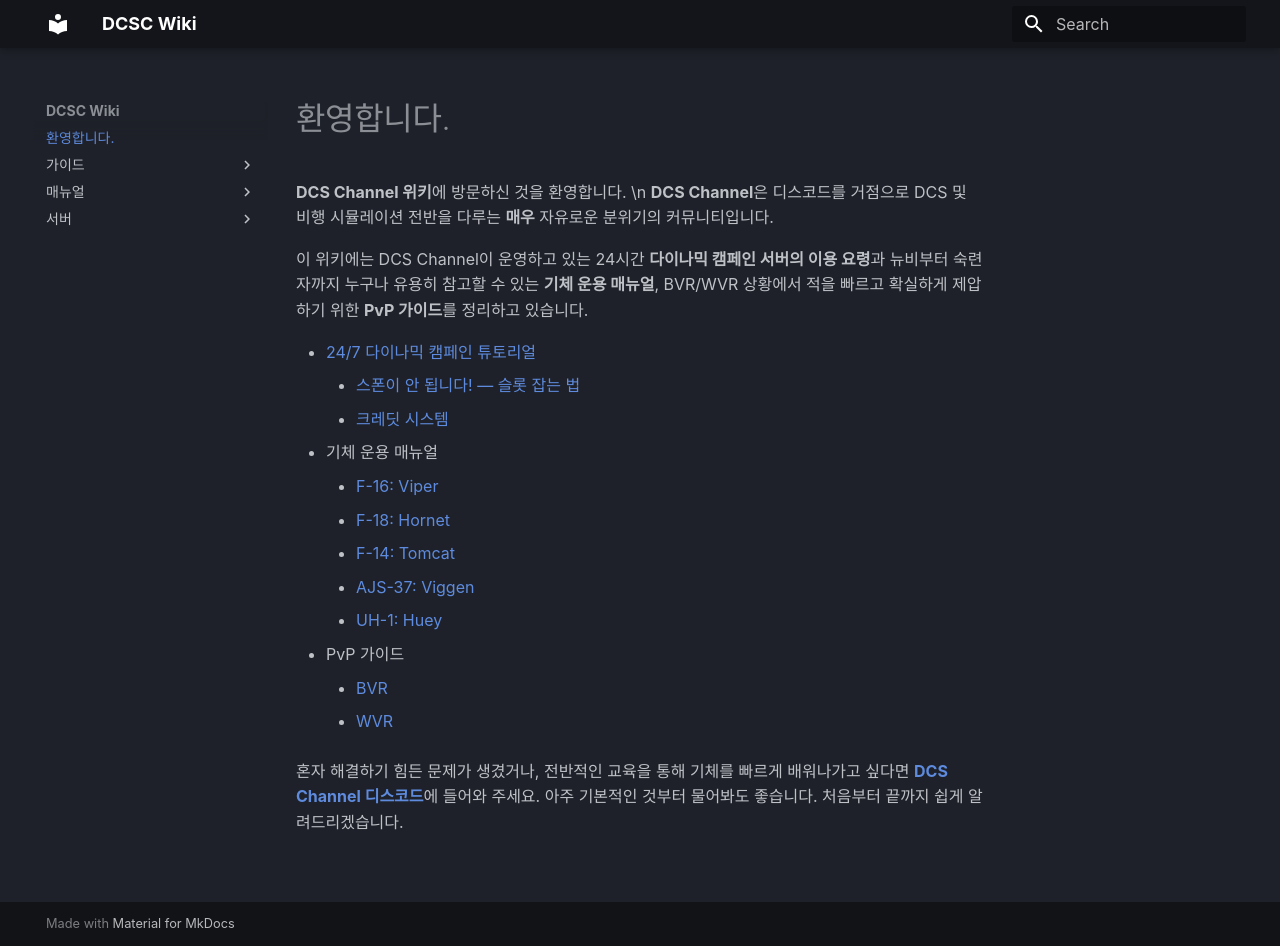
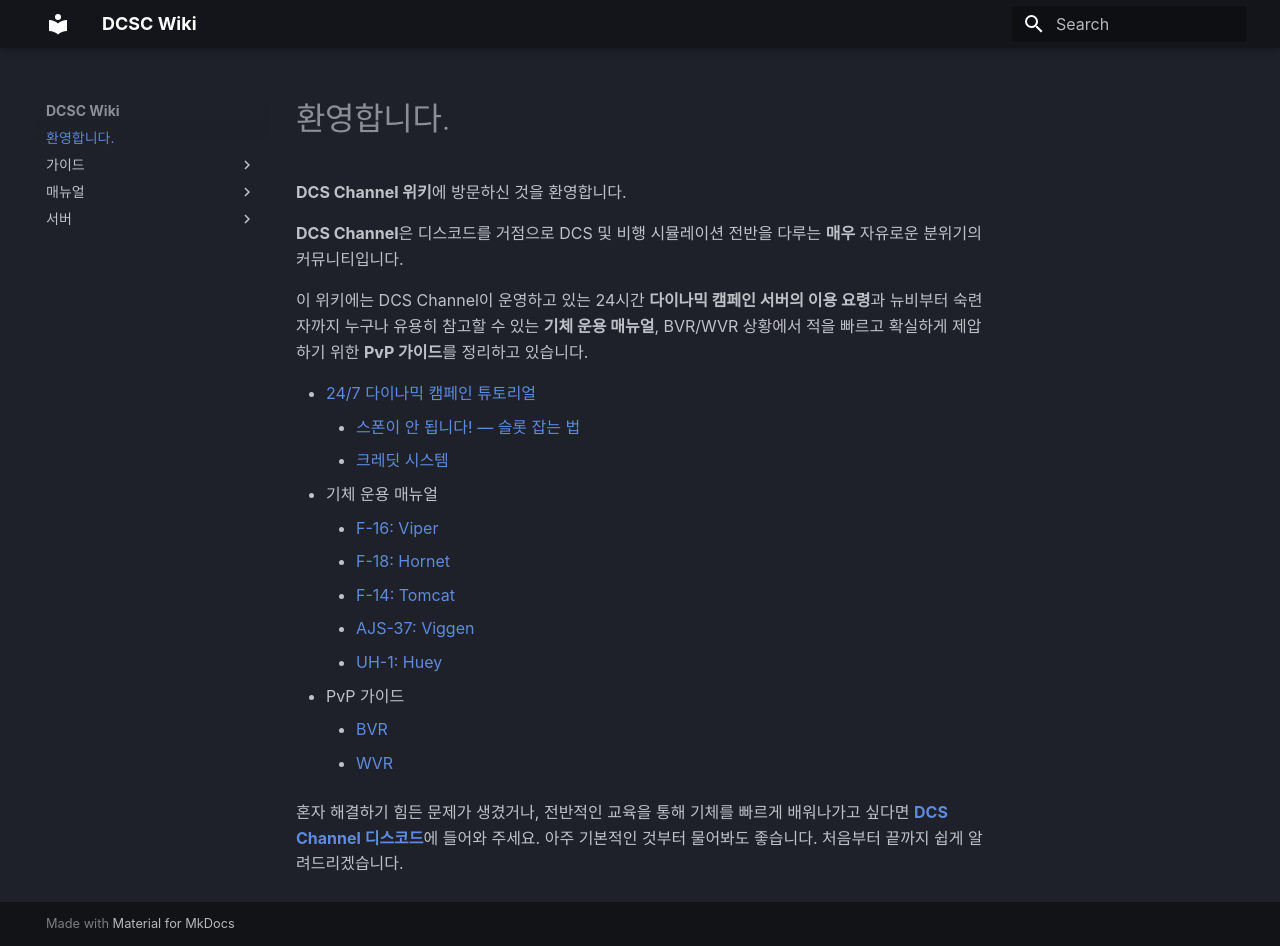
Before and after one commit to dcs-c/dcs-c.github.io, an MkDocs documentation site: the page built from docs/index.md, in a window 1280 px wide and 946 px high. Built offline with MkDocs 1.6.1 and Material for MkDocs 9.7.7, drawn with Linux system fonts in a browser that asks for light colours; some web fonts are replaced.

```diff
--- a/docs/index.md
+++ b/docs/index.md
@@ -1,7 +1,8 @@
 # 환영합니다.
 
 
-**DCS Channel 위키**에 방문하신 것을 환영합니다. \n
+**DCS Channel 위키**에 방문하신 것을 환영합니다.
+
 **DCS Channel**은 디스코드를 거점으로 DCS 및 비행 시뮬레이션 전반을 다루는 **매우** 자유로운 분위기의 커뮤니티입니다.
 
 이 위키에는 DCS Channel이 운영하고 있는 24시간 **다이나믹 캠페인 서버의 이용 요령**과 뉴비부터 숙련자까지 누구나 유용히 참고할 수 있는 **기체 운용 매뉴얼**, BVR/WVR 상황에서 적을 빠르고 확실하게 제압하기 위한 **PvP 가이드**를 정리하고 있습니다.
```
